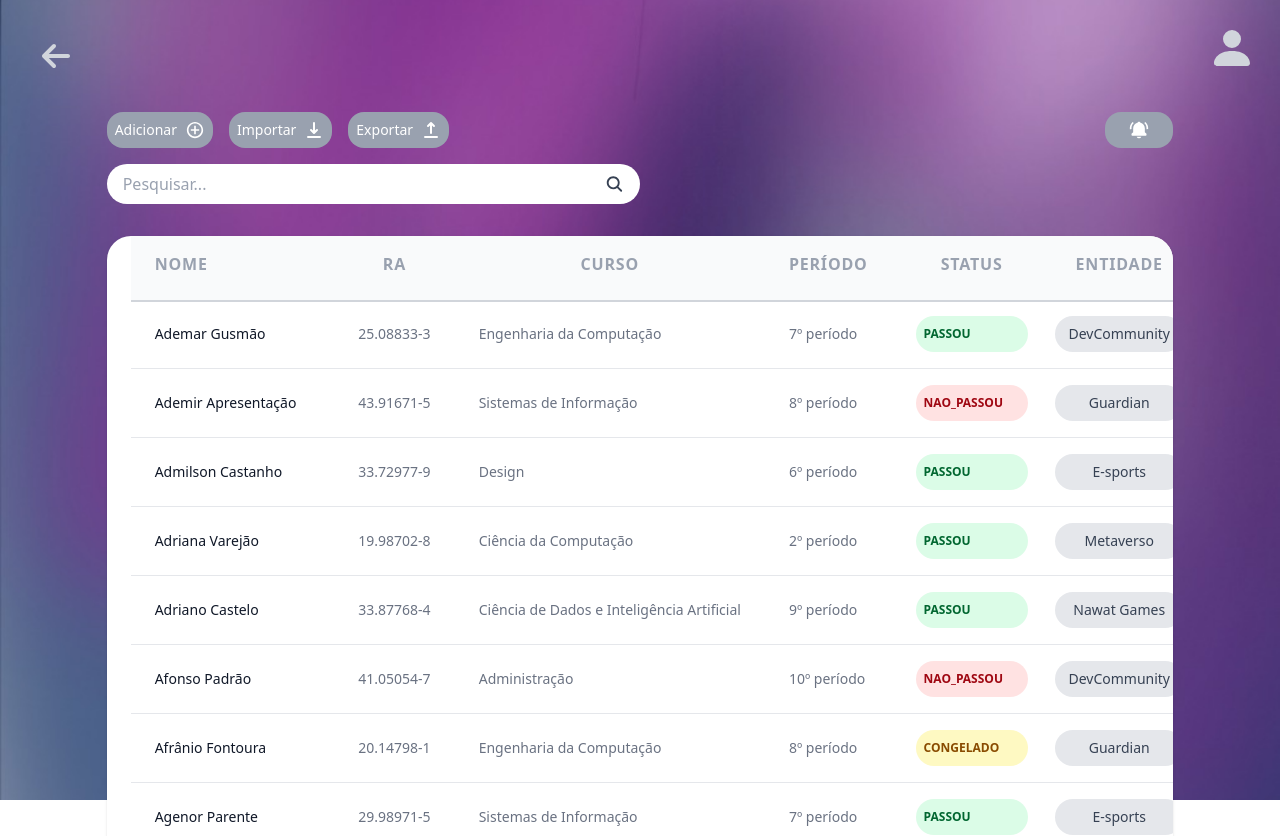
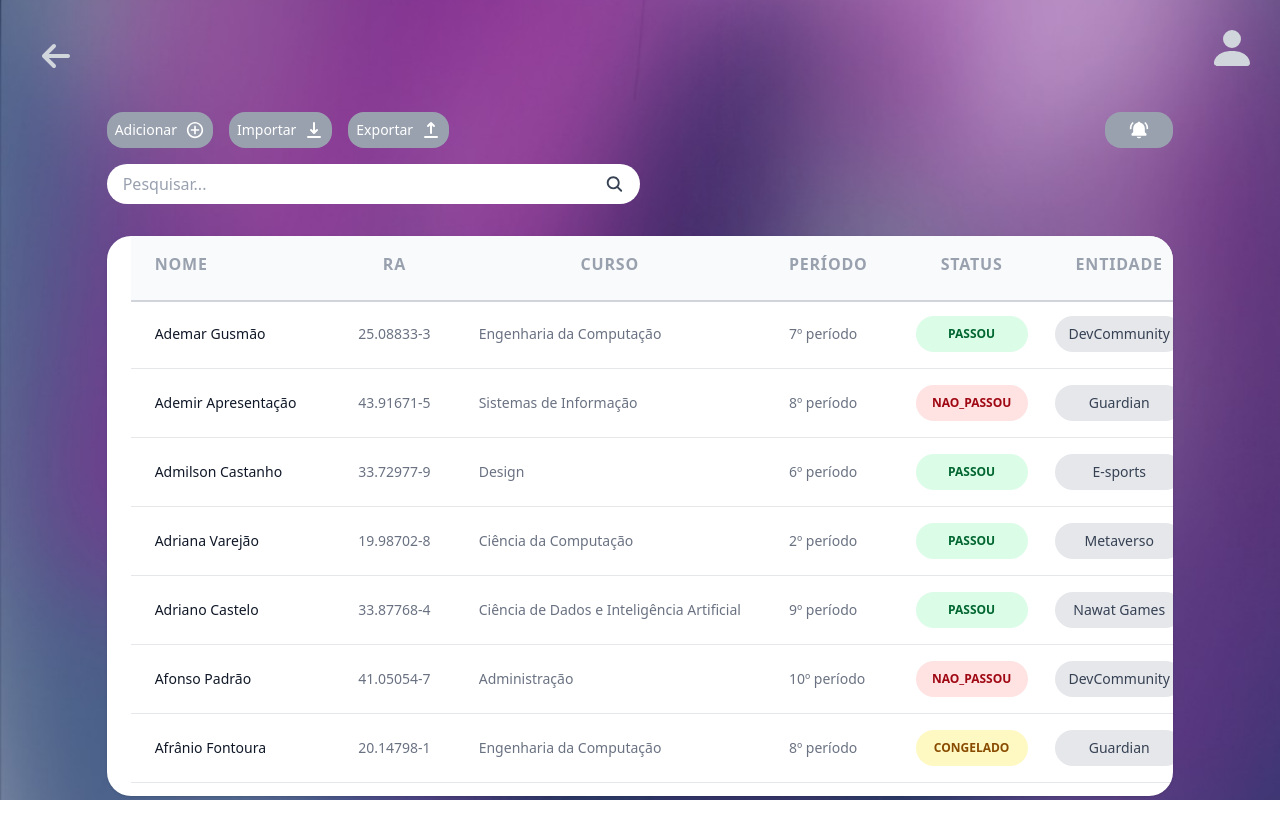
Before and after one commit to Maua-Dev/portal_das_entidades_front, a React (Vite) app: page /home/1 in a window 1280 px wide. Shown: the top 836 px of the page. After the commit the page ends 800 px from the top, so only its background shows below. Built offline with nearby package versions, Linux system fonts and the light colour scheme.

Commit message:
fix: center status text and adjust table height Center status text (PASSOU/NAO_PASSOU/CONGELADO) within colored badges using flexbox alignment Change table max height from fixed 750px to responsive 70vh

```diff
--- a/src/pages/home.tsx
+++ b/src/pages/home.tsx
@@ -370,7 +370,7 @@ export default function Home() {
                         onChange={setSearchTerm}
                     />
                 </div>
-                <div className="mt-4 bg-white rounded-3xl shadow overflow-y-auto px-6 max-h-[750px]">
+                <div className="mt-4 bg-white rounded-3xl shadow overflow-y-auto px-6 max-h-[70vh]">
                     <table className="min-w-full">
                         <thead className="bg-gray-50 sticky top-0 z-10 shadow-[0_2px_0_0_rgba(209,213,219,1)]">
                             <tr>
@@ -391,7 +391,7 @@ export default function Home() {
                                     <td className="px-6 py-4 whitespace-nowrap text-sm text-gray-500">{COURSES[aluno.curso as keyof typeof COURSES]}</td>
                                     <td className="px-6 py-4 whitespace-nowrap text-sm text-gray-500">{aluno.periodo}º período</td>
                                     <td className="px-6 py-4 whitespace-nowrap text-sm">
-                                        <span className={`px-2 py-2 text-xs flex leading-5 font-semibold rounded-full w-28
+                                        <span className={`px-2 py-2 text-xs flex items-center justify-center leading-5 font-semibold rounded-full w-28
                                             ${aluno.status === 'PASSOU' ? 'bg-green-100 text-green-800' :
                                             aluno.status === 'NAO_PASSOU' ? 'bg-red-100 text-red-800' :
                                             'bg-yellow-100 text-yellow-800'}`}>
```
